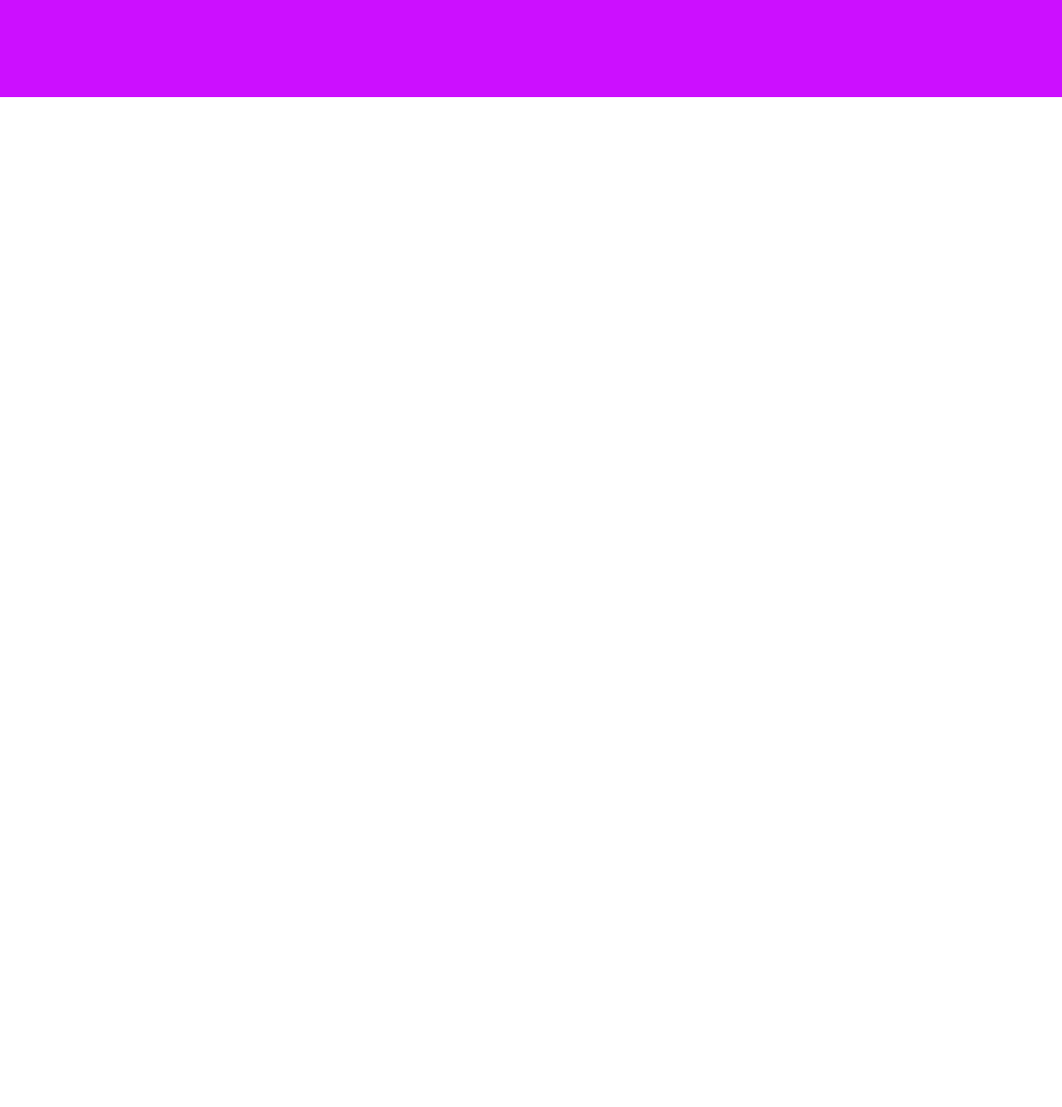
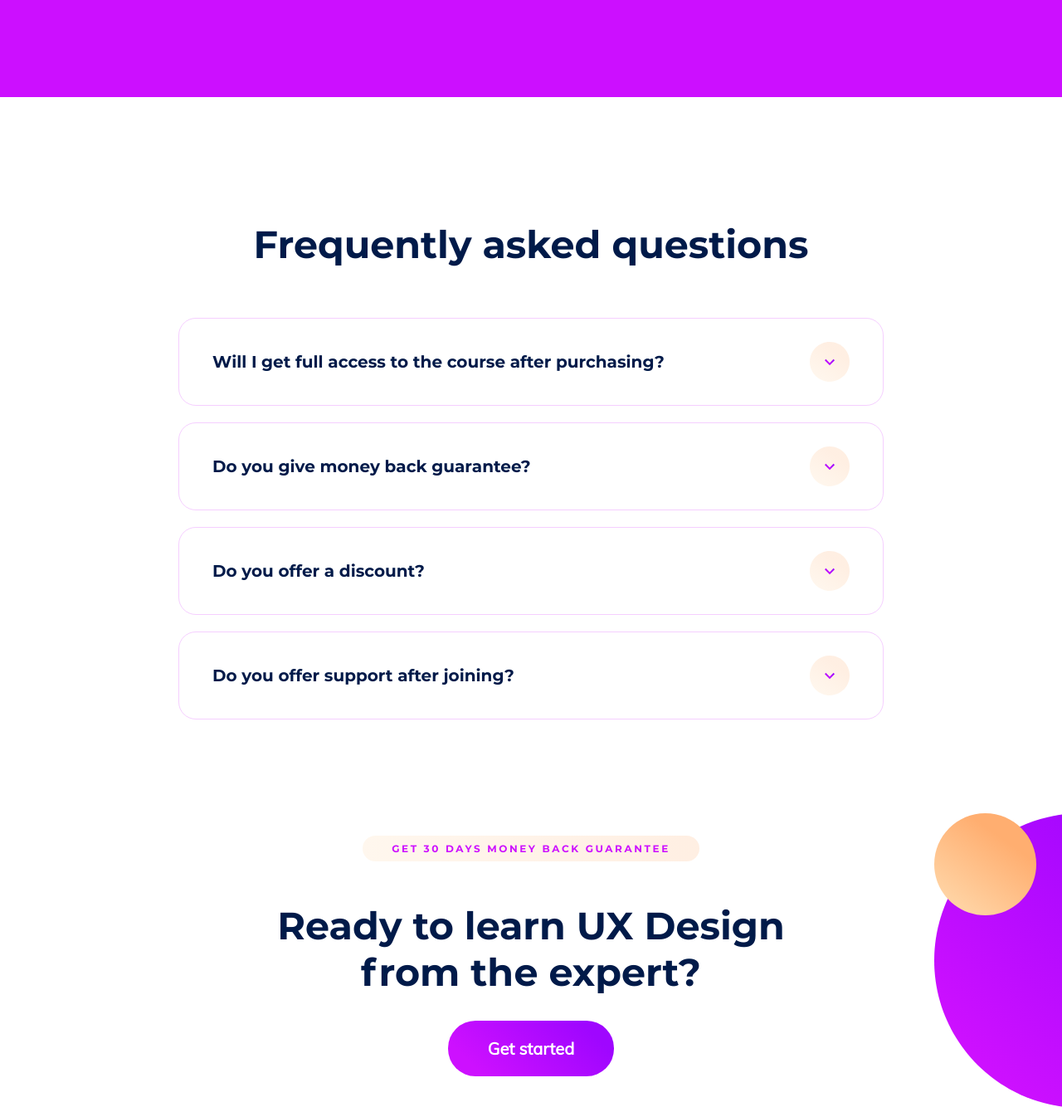
Before and after one commit to cherrrnikov/flowbase, a plain HTML site: page index.html in a window 1280 px wide. Shown: the part 3513-4847 px from the top of the page at 83% size. Before the commit the page ends 3630 px from the top, so only its background shows below. Drawn offline with Linux system fonts and the light colour scheme; files whose address does not match are found by name.

Commit message:
Maked up questions section without adaptive and JS

```diff
--- a/index.html
+++ b/index.html
@@ -67,7 +67,7 @@
                                 Clone for <br />free and get started building a
                                 site today.
                             </p>
-                            <button class="main-info__btn btn">
+                            <button data-modal class="main-info__btn btn">
                                 Get started
                             </button>
                         </div>
@@ -408,7 +408,6 @@
                             <!-- /.reviews-slider__inner -->
                         </div>
                         <!-- /.reviews-slider__wrapper -->
-
                         <button id="next" class="reviews-slider__btn"></button>
                     </div>
                     <!-- /.reviews-slider -->
@@ -417,6 +416,66 @@
             </div>
             <!-- /.container -->
         </section>
+
+        <!-- Questions -->
+        <section class="questions">
+            <div class="container">
+                <div class="questions-wrapper">
+                    <div class="questions-block">
+                        <h2 class="questions-block__title">
+                            Frequently asked questions
+                        </h2>
+                        <div class="questions-item">
+                            <h4 class="questions-item__title">
+                                Will I get full access to the course after
+                                purchasing?
+                            </h4>
+                            <button class="questions-item__btn"></button>
+                        </div>
+                        <!-- /.questions-item -->
+                        <div class="questions-item">
+                            <h4 class="questions-item__title">
+                                Do you give money back guarantee?
+                            </h4>
+                            <button class="questions-item__btn"></button>
+                        </div>
+                        <!-- /.questions-item -->
+                        <div class="questions-item">
+                            <h4 class="questions-item__title">
+                                Do you offer a discount?
+                            </h4>
+                            <button class="questions-item__btn"></button>
+                        </div>
+                        <!-- /.questions-item -->
+                        <div class="questions-item">
+                            <h4 class="questions-item__title">
+                                Do you offer support after joining?
+                            </h4>
+                            <button class="questions-item__btn"></button>
+                        </div>
+                        <!-- /.questions-item -->
+                    </div>
+                    <!-- /.questions-block -->
+                    <div class="questions-offer">
+                        <div class="questions-offer__garant">
+                            <span class="questions-offer__name"
+                                >Get 30 Days Money Back Guarantee</span
+                            >
+                        </div>
+                        <!-- /.questions-offer__garant -->
+                        <h2 class="questions-offer__title">
+                            Ready to learn UX Design from the expert?
+                        </h2>
+                        <button data-modal class="questions-offer__btn btn">
+                            Get started
+                        </button>
+                    </div>
+                    <!-- /.questions-offer -->
+                </div>
+                <!-- /.questions-wrapper -->
+            </div>
+            <!-- /.container -->
+        </section>
         <script src="js/script.js"></script>
     </body>
 </html>
--- /dev/null
+++ b/sass/sections/_questions.sass
@@ -0,0 +1,76 @@
+.questions
+    padding: 150px 0 120px 0
+    background: url('../img/quest-bg.svg') right bottom 50px no-repeat;
+    &-wrapper
+        display: flex
+        flex-direction: column
+        align-items: center
+    &-block
+        display: flex
+        flex-direction: column
+        align-items: center
+        width: 75.89%
+        margin-bottom: 120px
+        &__title
+            font-family: Montserrat;
+            font-style: normal;
+            font-weight: bold;
+            font-size: 46px;
+            line-height: 56px;
+            text-align: center;
+            color: #001A49;
+            margin-bottom: 60px
+    &-item
+        display: flex
+        align-items: center
+        justify-content: space-between
+        padding: 28px 40px
+        width: 100%
+        border-radius: 21px;
+        border: 1px solid rgba(205, 16, 255, 0.2)
+        margin-bottom: 20px
+        &__title
+            font-family: Montserrat;
+            font-style: normal;
+            font-weight: bold;
+            font-size: 20px;
+            line-height: 24px;
+            color: #001A49;
+        &__btn
+            width: 48px
+            height: 48px
+            background: url('../img/quest-btn.svg') 0 0 no-repeat;
+.questions
+    &-offer
+        max-width: 650px
+        display: flex
+        flex-direction: column
+        align-items: center
+        &__garant
+            padding: 8px 35px
+            background: linear-gradient(90deg, rgba(255, 215, 169, 0.2) 0%, rgba(255, 174, 112, 0.2) 100%);
+            mix-blend-mode: normal;
+            border-radius: 33px;
+            margin-bottom: 50px
+        &__name
+            font-family: Montserrat;
+            font-style: normal;
+            font-weight: bold;
+            font-size: 12px;
+            line-height: 15px;
+            text-align: center;
+            letter-spacing: 2.57143px;
+            text-transform: uppercase;
+            color: #CD10FF
+        &__title
+            font-family: Montserrat;
+            font-style: normal;
+            font-weight: bold;
+            font-size: 46px;
+            line-height: 56px;
+            text-align: center;
+            color: #001A49;
+            margin-bottom: 30px
+        &__btn
+            padding: 21px 48px
+            font-size: 20px
--- a/sass/style.sass
+++ b/sass/style.sass
@@ -6,4 +6,5 @@
 @import "sections/_info"
 @import "sections/_bio"
 @import "sections/_reviews"
+@import "sections/_questions"
 @import "_media.sass"
```
Also changed, not shown: css/style.css, img/quest-bg.svg (added), img/quest-btn.svg (added), 1 other file.
